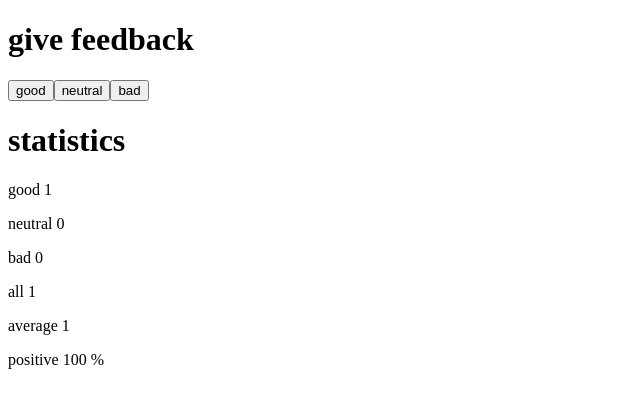
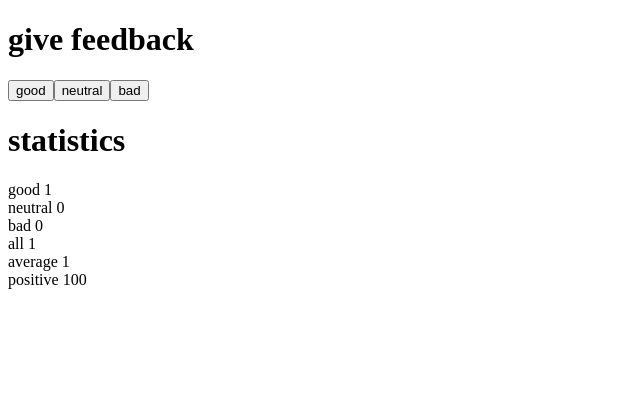
Before and after one commit to musantro/fullstackopen, a React (Create React App) app in the folder unicafe/: page / in a window 1280 px wide. Both pictures are taken after a click on the button "good". Shown: the top 408 px of the page, without its empty margins (0-640 px from the left). Built offline with nearby package versions, Linux system fonts and the light colour scheme.

Commit message:
feat: exercise 1.10

```diff
--- a/unicafe/src/index.js
+++ b/unicafe/src/index.js
@@ -6,6 +6,14 @@
         {text}
     </button>
 )
+
+const Statistic = ({text, value}) => {
+    return (
+        <div>
+            {text} {value}
+        </div>
+    )
+}
 
 const Statistics = ({bad, good, neutral}) => {
     const all = good + neutral + bad
@@ -19,16 +27,16 @@
     }
 
     const average = (good - bad) / all;
-    const positiveRatio = good / all * 100;
+    const positive = good / all * 100;
 
-    return <>
-        <p>good {good}</p>
-        <p>neutral {neutral}</p>
-        <p>bad {bad}</p>
-        <p>all {all}</p>
-        <p>average {average}</p>
-        <p>positive {positiveRatio} %</p>
-    </>;
+    return <div>
+        <Statistic text='good' value={good} />
+        <Statistic text='neutral' value={neutral} />
+        <Statistic text='bad' value={bad} />
+        <Statistic text='all' value={all} />
+        <Statistic text='average' value={average} />
+        <Statistic text='positive' value={positive} />
+    </div>;
 };
 
 const App = () => {
```
